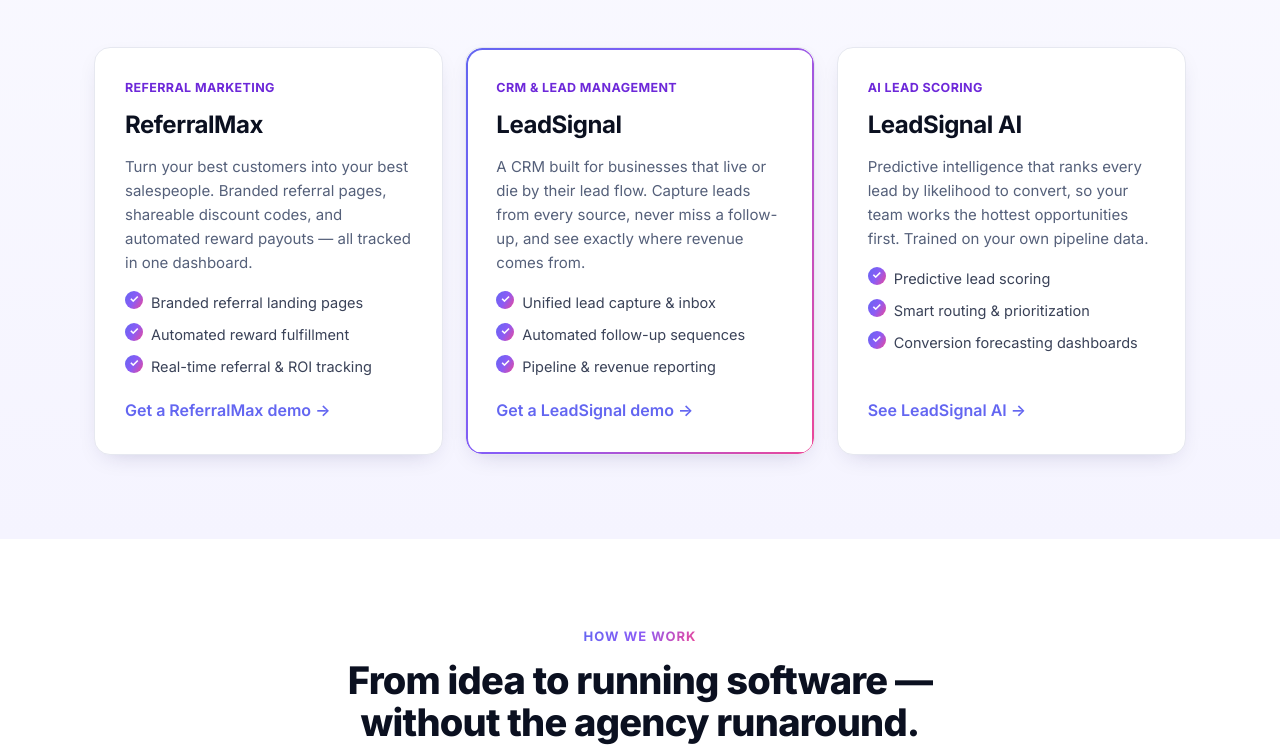
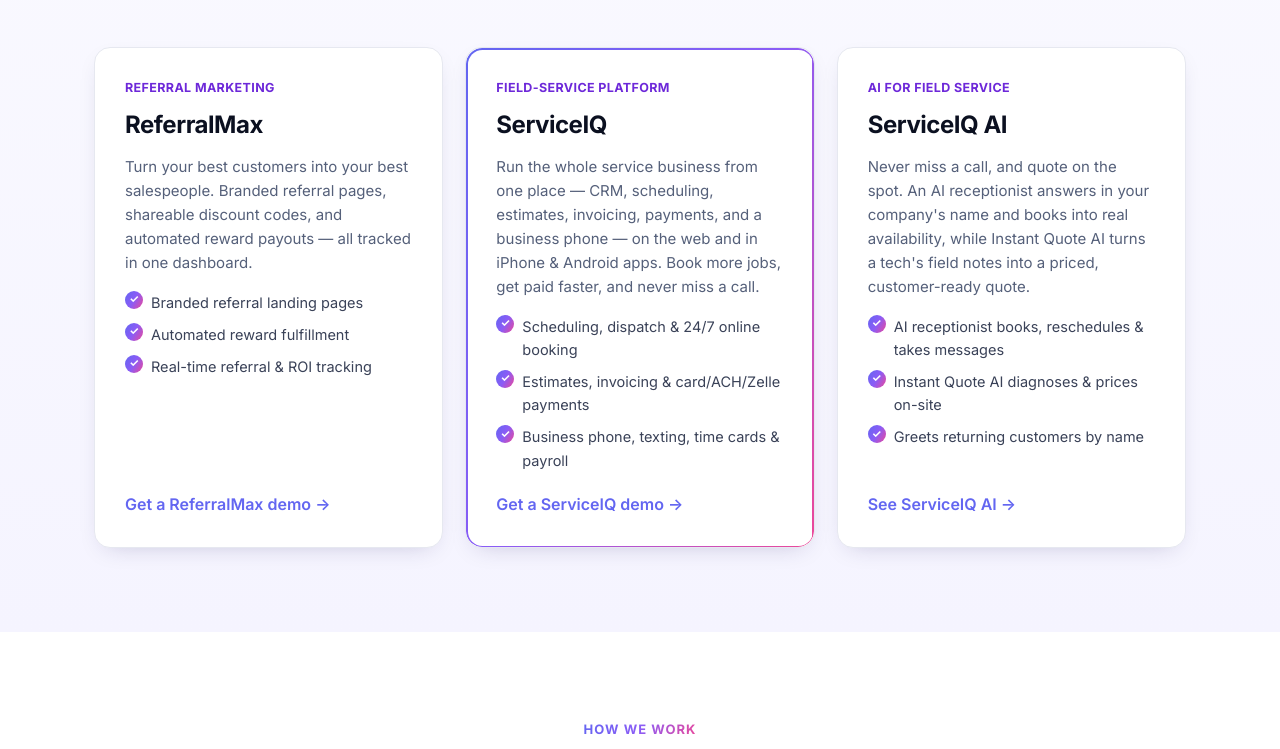
Before and after one commit to marklopez1-cyber/appdepot-website, a website: page index.html in a window 1280 px wide. Shown: the part 2144-2893 px from the top of the page. Drawn offline with Linux system fonts and the light colour scheme.

Commit message:
Replace LeadSignal with ServiceIQ across site

```diff
--- a/index.html
+++ b/index.html
@@ -179,27 +179,27 @@
       </article>
 
       <article class="product product--featured">
-        <div class="product__tag">CRM &amp; lead management</div>
-        <h3>LeadSignal</h3>
-        <p>A CRM built for businesses that live or die by their lead flow. Capture leads from every source, never miss a follow-up, and see exactly where revenue comes from.</p>
+        <div class="product__tag">Field-service platform</div>
+        <h3>ServiceIQ</h3>
+        <p>Run the whole service business from one place — CRM, scheduling, estimates, invoicing, payments, and a business phone — on the web and in iPhone &amp; Android apps. Book more jobs, get paid faster, and never miss a call.</p>
         <ul class="ticks">
-          <li>Unified lead capture &amp; inbox</li>
-          <li>Automated follow-up sequences</li>
-          <li>Pipeline &amp; revenue reporting</li>
+          <li>Scheduling, dispatch &amp; 24/7 online booking</li>
+          <li>Estimates, invoicing &amp; card/ACH/Zelle payments</li>
+          <li>Business phone, texting, time cards &amp; payroll</li>
         </ul>
-        <a href="#contact" class="link-arrow">Get a LeadSignal demo →</a>
+        <a href="#contact" class="link-arrow">Get a ServiceIQ demo →</a>
       </article>
 
       <article class="product">
-        <div class="product__tag">AI lead scoring</div>
-        <h3>LeadSignal&nbsp;AI</h3>
-        <p>Predictive intelligence that ranks every lead by likelihood to convert, so your team works the hottest opportunities first. Trained on your own pipeline data.</p>
+        <div class="product__tag">AI for field service</div>
+        <h3>ServiceIQ&nbsp;AI</h3>
+        <p>Never miss a call, and quote on the spot. An AI receptionist answers in your company's name and books into real availability, while Instant Quote AI turns a tech's field notes into a priced, customer-ready quote.</p>
         <ul class="ticks">
-          <li>Predictive lead scoring</li>
-          <li>Smart routing &amp; prioritization</li>
-          <li>Conversion forecasting dashboards</li>
+          <li>AI receptionist books, reschedules &amp; takes messages</li>
+          <li>Instant Quote AI diagnoses &amp; prices on-site</li>
+          <li>Greets returning customers by name</li>
         </ul>
-        <a href="#contact" class="link-arrow">See LeadSignal AI →</a>
+        <a href="#contact" class="link-arrow">See ServiceIQ AI →</a>
       </article>
     </div>
   </div>
@@ -259,7 +259,7 @@
       <article class="plan">
         <h3>Launch a platform</h3>
         <p class="plan__price">Entry-level <b>subscription</b></p>
-        <p class="plan__note">Deploy ReferralMax or LeadSignal on a simple monthly plan.</p>
+        <p class="plan__note">Deploy ReferralMax or ServiceIQ on a simple monthly plan.</p>
         <ul class="ticks">
           <li>Productized software, fast setup</li>
           <li>Your branding &amp; configuration</li>
@@ -306,7 +306,7 @@
       <span class="eyebrow">About AppDepot</span>
       <h2>A software studio obsessed with helping businesses scale.</h2>
       <p>AppDepot LLC is a custom software and automation studio. We partner with businesses to build the applications that automate their busywork, sharpen their decisions, and create a real, lasting competitive advantage.</p>
-      <p>We're product builders at heart — every platform we offer, from ReferralMax to LeadSignal, started as a solution to a real business problem. That product mindset is what we bring to every custom build: software that ships, gets used, and moves the numbers that matter.</p>
+      <p>We're product builders at heart — every platform we offer, from ReferralMax to ServiceIQ, started as a solution to a real business problem. That product mindset is what we bring to every custom build: software that ships, gets used, and moves the numbers that matter.</p>
     </div>
     <div class="about__stats">
       <div class="stat"><b>100%</b><span>custom-fit to your workflow</span></div>
```
